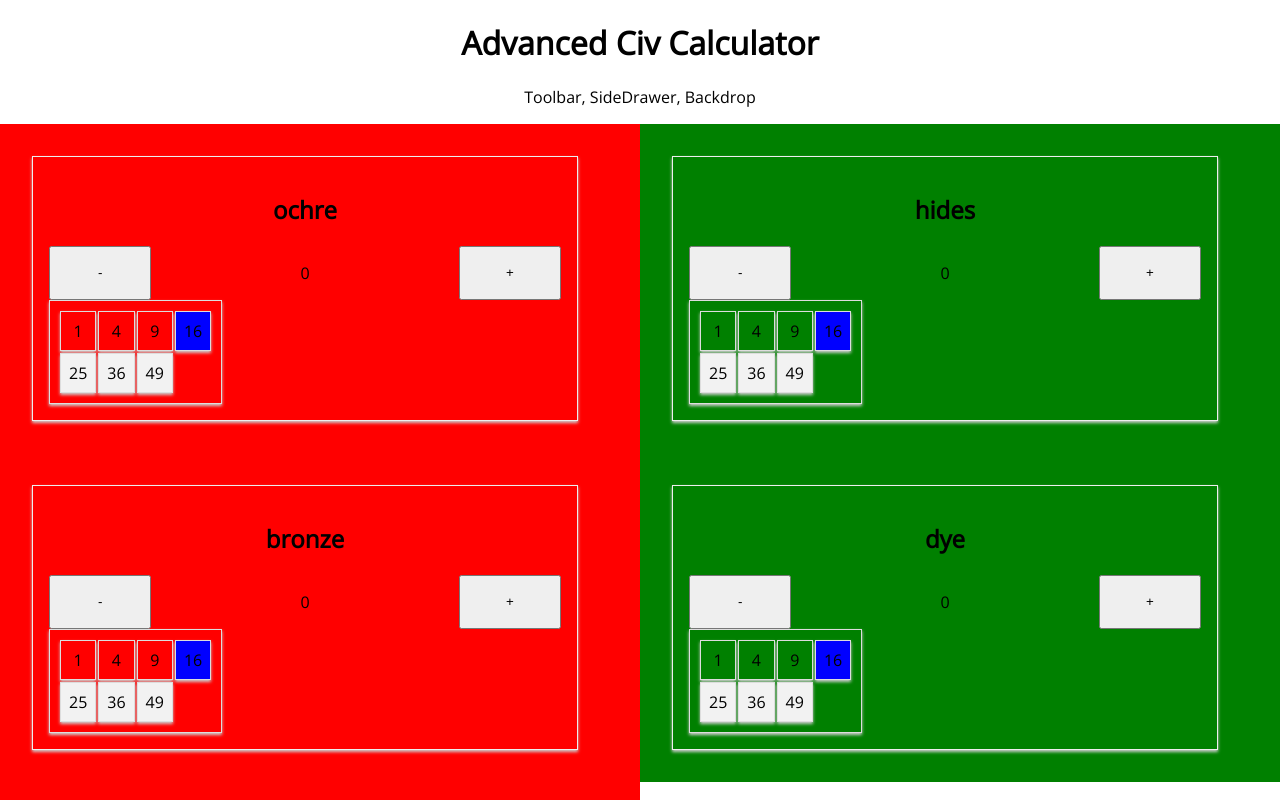
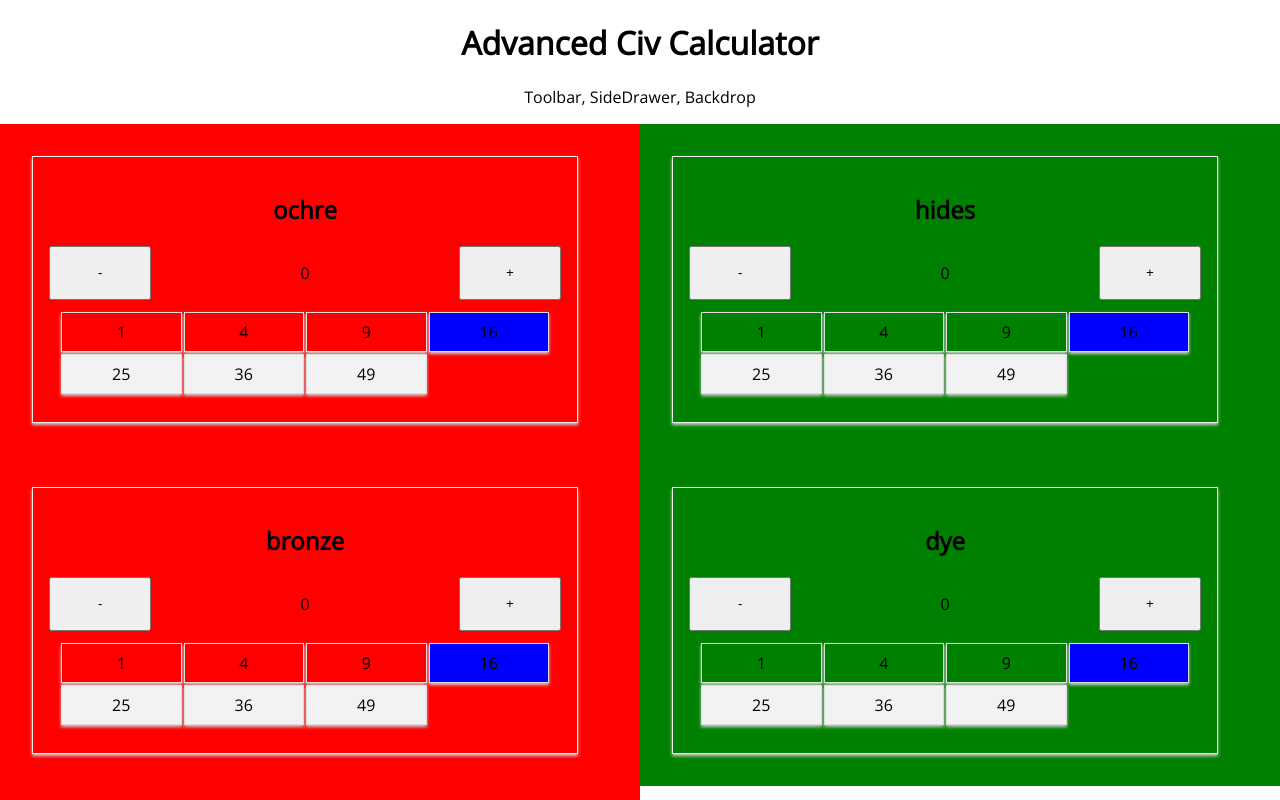
Before and after one commit to paasovaara/adv-civ-calculator, a React (Create React App) app: page / in a window 1280 px wide. Shown: the top 800 px of the page. Built offline with nearby package versions, Linux system fonts and the light colour scheme.

Commit message:
Table width and remove shadow

```diff
--- a/src/components/CommodityCard/ValueTable/ValueTable.module.css
+++ b/src/components/CommodityCard/ValueTable/ValueTable.module.css
@@ -1,8 +1,7 @@
 .ValueTable {
   text-align: center;
-  border: 1px solid #ddd;
-  padding: 8px;
-  box-shadow: 0 2px 3px #ccc;
+  padding: 10px;
+  width: 100%;
 }
 
 .ValueTable td, .ValueTable th {
```
